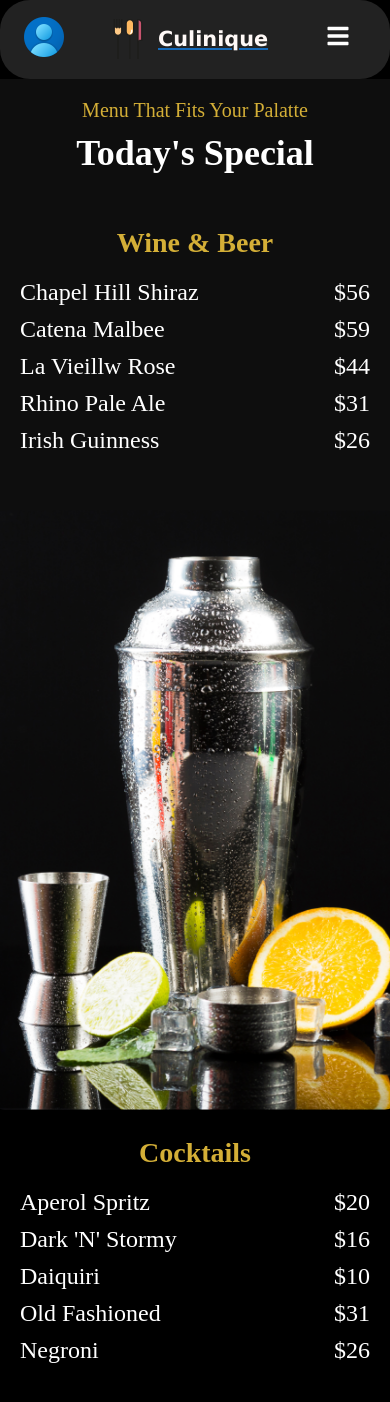
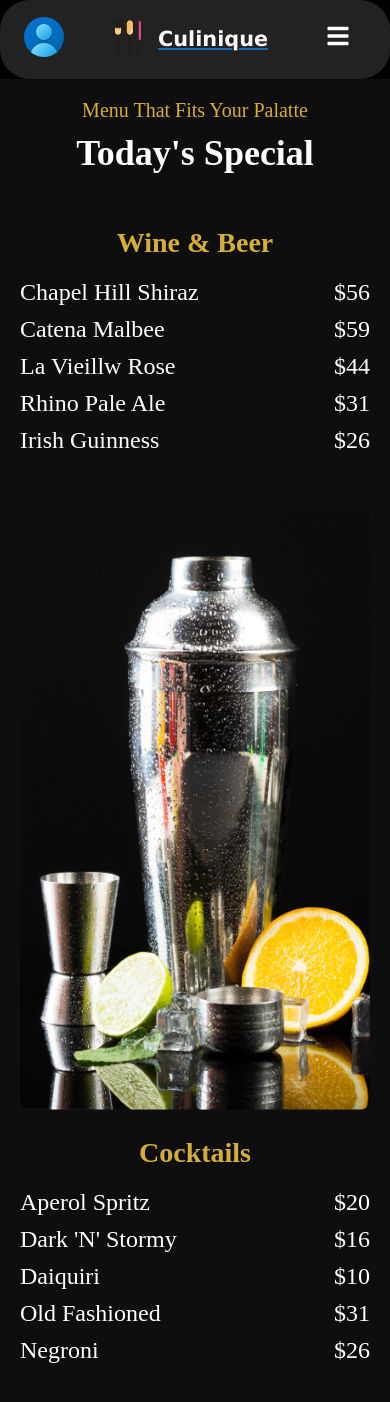
Before and after one commit to anurag24-26/Culinique, a React (Vite) app: page /Menu in a window 390 px wide. Shown: the top 1402 px of the page. Built offline with nearby package versions, Linux system fonts and the light colour scheme.

Commit message:
changes made

```diff
--- a/src/App.jsx
+++ b/src/App.jsx
@@ -15,6 +15,7 @@ const App = () => {
           <Route path="/" element={<Home />} />
           <Route path="/about" element={<About />} />
           <Route path="/Menu" element={<Menu />} />
+
         </Routes>
 
       </div>
--- a/src/Components/HomePage.jsx
+++ b/src/Components/HomePage.jsx
@@ -2,6 +2,7 @@ import React from 'react'
 import '../styles/HomePage.css'
 import About from './About'
 import Menu from './Menu'
+import ChefWord from './Chefwords'
 import welcomeimage from '../assets/welcome.png'
 const HomePage = () => {
   return (
@@ -22,6 +23,7 @@ const HomePage = () => {
 
     <About/>
     <Menu/>
+    <ChefWord/>
     </>
   );
 }
--- a/src/styles/Menu.css
+++ b/src/styles/Menu.css
@@ -4,7 +4,8 @@
   background-color: #0e0e0e;
   padding: 20px;
   text-align: center;
-  height: 100vh;
+  min-height: 100vh; /* Changed from height to min-height */
+  box-sizing: border-box;
 }
 
 .menu-header p {
@@ -70,5 +71,6 @@
 
   .menu-image img {
     margin-top: 20px;
+    width: 350px;
   }
 }
```
